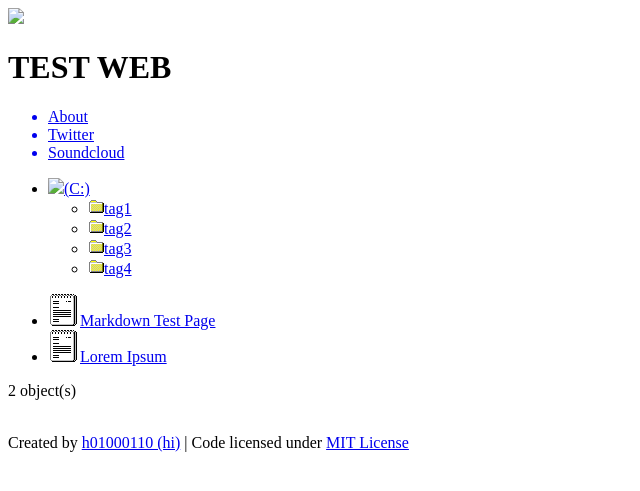
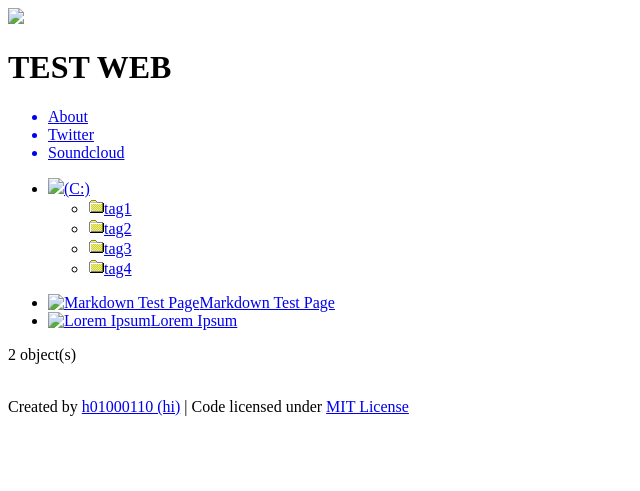
Before and after one commit to Noobieta-Gamerz/blogithub.io, a Jekyll site: the page built from index.html, in a window 1280 px wide. Shown: the top 491 px of the page, without its empty margins (0-640 px from the left). Built offline with Jekyll 4.4.1, drawn with Linux system fonts in a browser that asks for light colours; nearby versions of some CDN libraries; library files that are not in the unit come from our copies.

Commit message:
Update index.html

```diff
--- a/index.html
+++ b/index.html
@@ -3,6 +3,6 @@ layout: default
 ---
 <ul>
 	{% for post in site.posts %}
-	<li><a href="{{  post.url }}" title="{{ post.title }}"><img src="/assets/img/file.ico" title="{{ post.title }}" />{{ post.title }}</a></li>
+	<li><a href="{{  post.url }}" title="{{ post.title }}"><img src="blogithub.ioassets/img/file.ico" title="{{ post.title }}" />{{ post.title }}</a></li>
 	{% endfor %}
 </ul>
```
